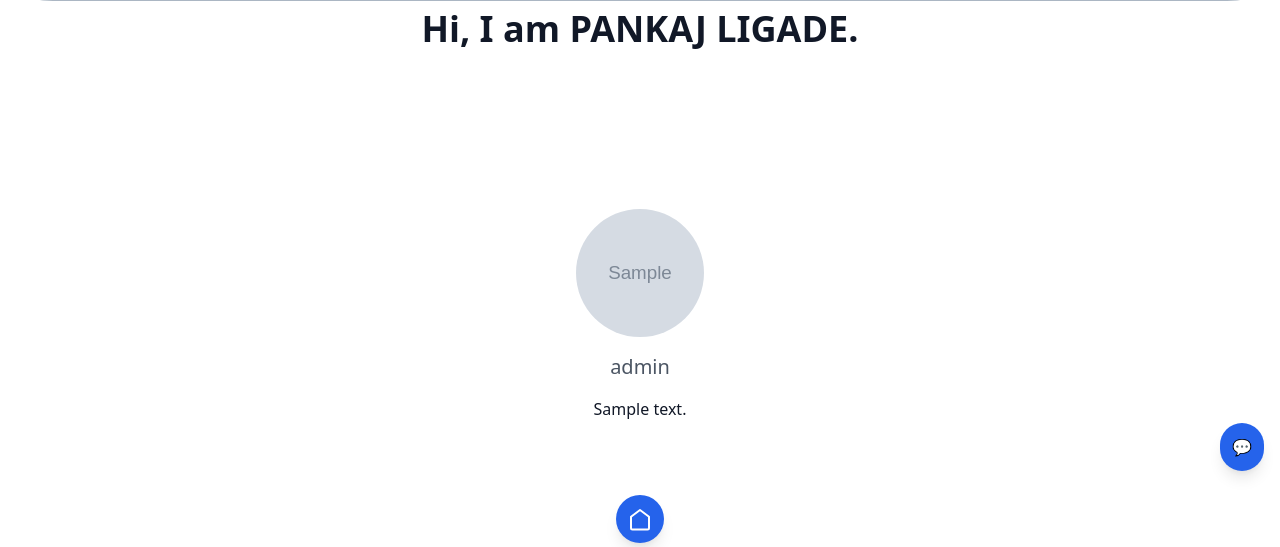
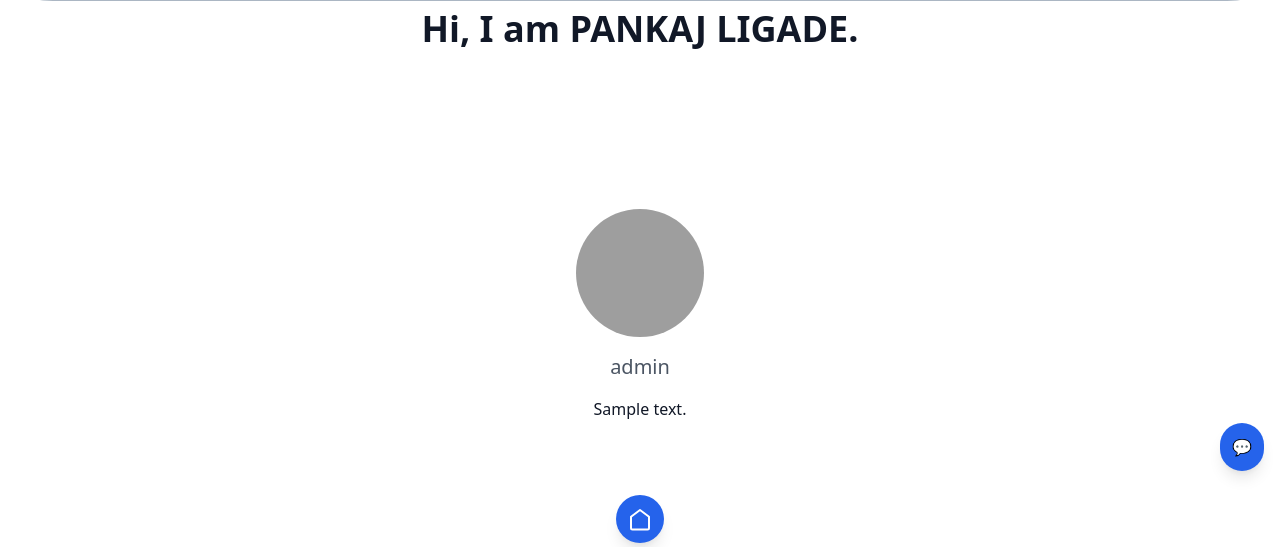
Before and after one commit to Pankajligade/Single-Page-Site, a Django app: page / in a window 1280 px wide; the page is wider, and only the part inside the window is pictured. Shown: the part 233-780 px from the top of that part. Run offline with Django 5.2, Linux system fonts and the light colour scheme; tables that the repository leaves empty hold one stand-in row (values such as "Sample post"); grey boxes marked "Sample" are stand-in pictures; grey boxes are pictures that could not be loaded.

Commit message:
img_added

```diff
--- a/main/templates/main/index.html
+++ b/main/templates/main/index.html
@@ -11,6 +11,7 @@
 
   <!-- AOS CSS -->
   <link href="https://unpkg.com/aos@2.3.1/dist/aos.css" rel="stylesheet" />
+<link rel="icon" type="image/png" sizes="32x32" href="/media/about/AI_Image.png">
 
   <!-- Anime & Typed -->
   <script src="https://cdnjs.cloudflare.com/ajax/libs/animejs/3.2.1/anime.min.js"></script>
@@ -108,11 +109,9 @@
 
 <!-- About Section -->
 <section id="about" class="py-20 px-6 text-center" data-aos="fade-up">
-  {% if about.profile_image %}
-    <img src="{{ about.profile_image.url }}" class="w-32 h-32 rounded-full mx-auto mb-4" />
-  {% else %}
-    <img src="{% static 'images/default-avatar.png' %}" class="w-32 h-32 rounded-full mx-auto mb-4" />
-  {% endif %}
+
+  <img src="/media/about/AI_Image.png" class="w-32 h-32 rounded-full mx-auto mb-4" />
+
   <h1 class="text-4xl font-bold">{{ about.name }}</h1>
   <h2 class="text-xl text-gray-600">{{ about.role }}</h2>
   <p class="mt-4 max-w-xl mx-auto">{{ about.summary }}</p>
```
